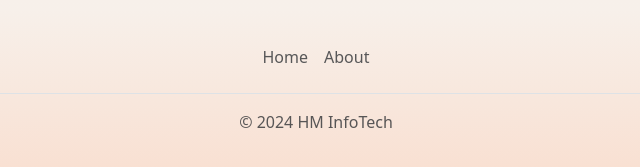
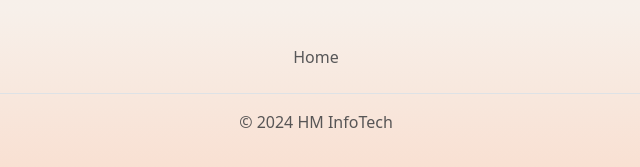
Before and after one commit to hemantsay/Dice-Game-by-Hemant-Say, a plain HTML site: page index.html in a window 1280 px wide. Shown: the part 939-1106 px from the top of the page, 324-964 px from the left. Drawn offline with nearby package versions, Linux system fonts and the light colour scheme; a web font is replaced by a local one.

Commit message:
Update index.html

```diff
--- a/index.html
+++ b/index.html
@@ -70,7 +70,7 @@
         <ul class="nav justify-content-center border-bottom pb-3 mb-3">
             <li class="nav-item"><a href="#" class="nav-link px-2 text-body-secondary">Home</a></li>
 
-            <li class="nav-item"><a href="#" class="nav-link px-2 text-body-secondary">About</a></li>
+
         </ul>
         <p class="text-center text-body-secondary">© 2024 HM InfoTech</p>
     </footer>
```
